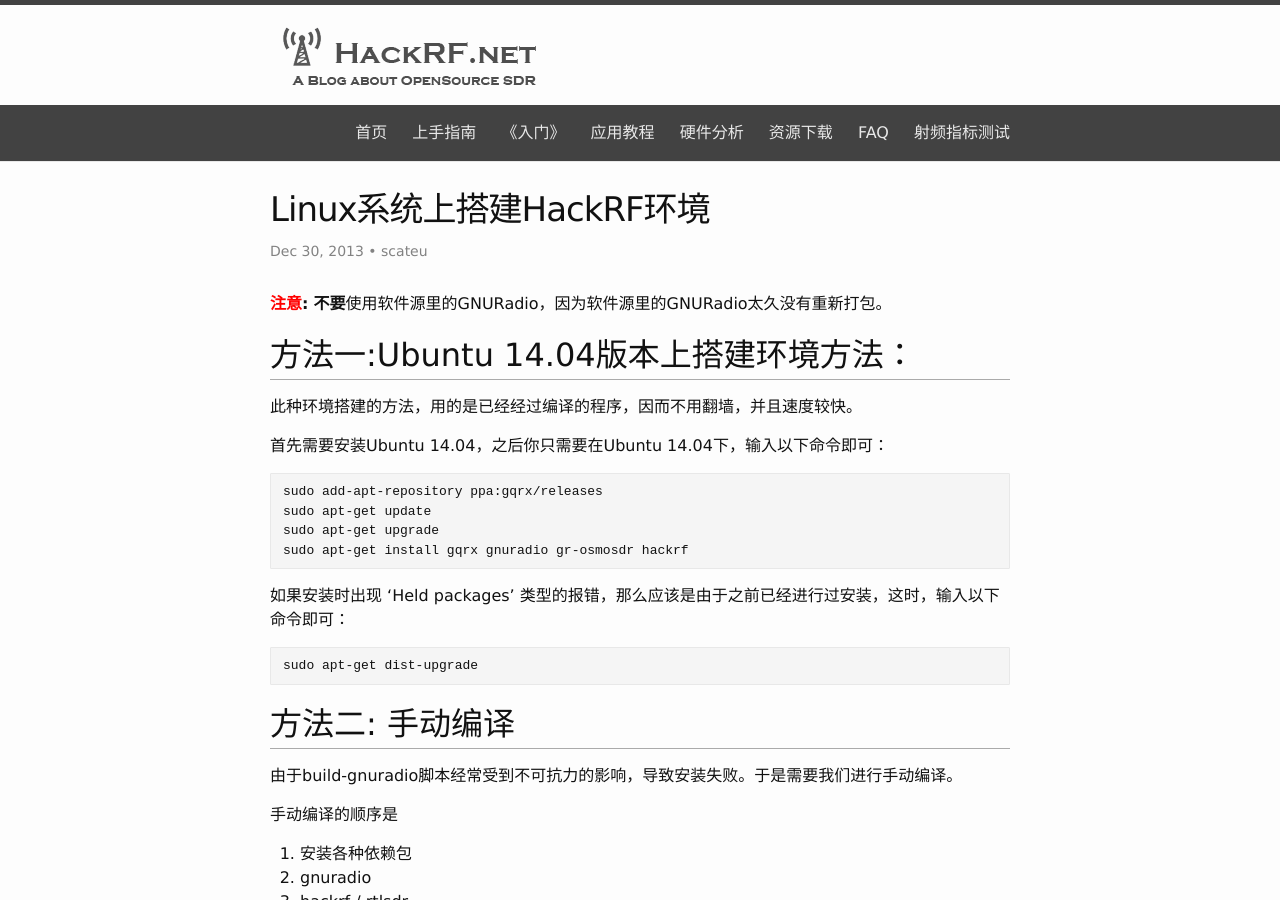
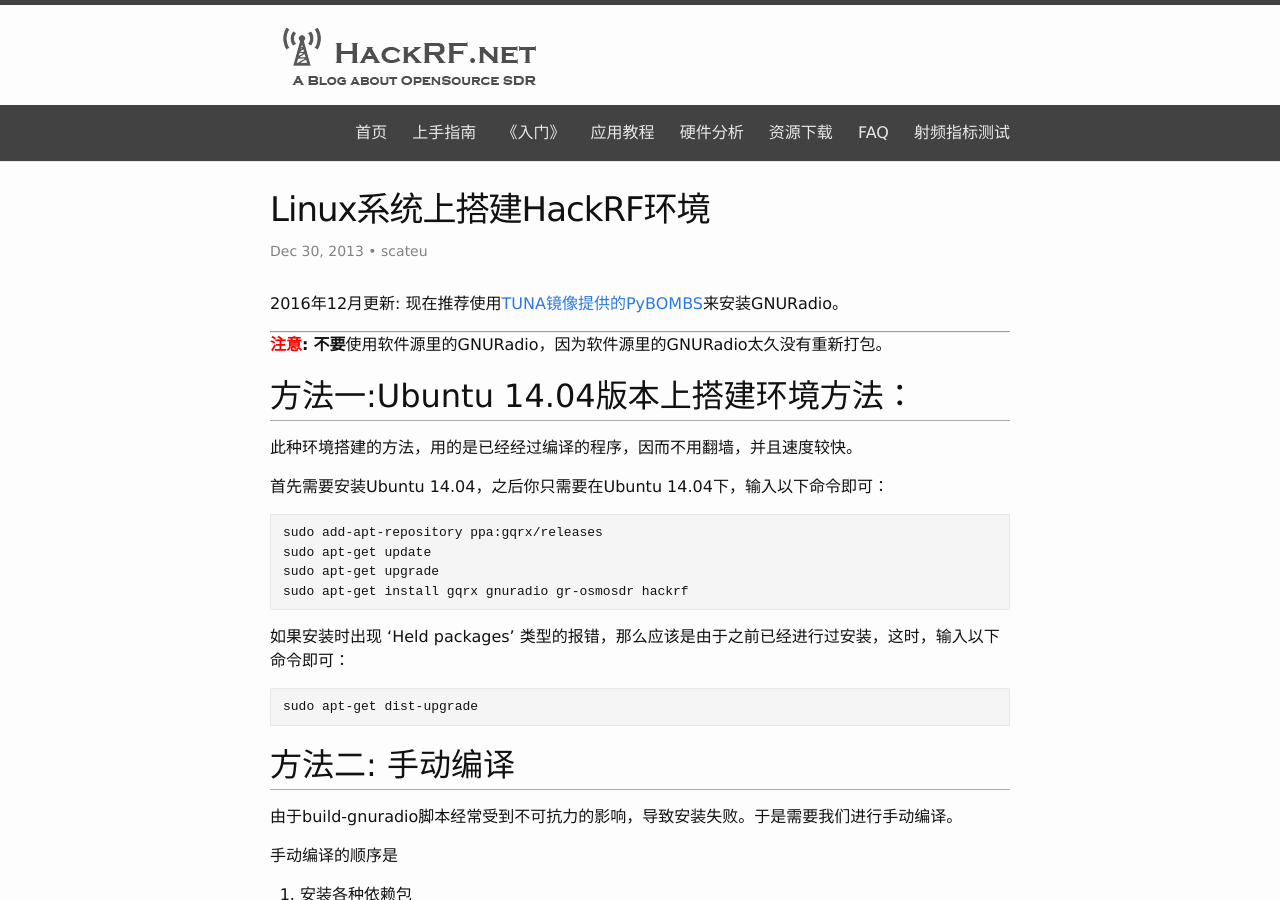
Before and after one commit to hackrf/hackrf.github.io, a Jekyll site: the page built from _posts/2013-12-30-linux系统上搭建hackrf环境.md, in a window 1280 px wide and 900 px high. Built offline with Jekyll 4.4.1, drawn with Linux system fonts in a browser that asks for light colours; comment, search, counter and statistics services are not loaded.

Commit message:
Mon Dec 19 19:18:52 HKT 2016

```diff
--- a/_posts/2013-12-30-linux系统上搭建hackrf环境.md
+++ b/_posts/2013-12-30-linux系统上搭建hackrf环境.md
@@ -11,6 +11,12 @@ duoshuo_thread_id:
 views:
   - "25518"
 ---
+
+2016年12月更新: 现在推荐使用[TUNA镜像提供的PyBOMBS](/2016/06/pybombs-mirror-tuna/)来安装GNURadio。
+
+---
+
+
 <strong><span style="color: #ff0000;">注意</span>:</strong> <strong>不要</strong>使用软件源里的GNURadio，因为软件源里的GNURadio太久没有重新打包。
 <h2>方法一:Ubuntu 14.04版本上搭建环境方法：</h2>
 <!--more-->
```
